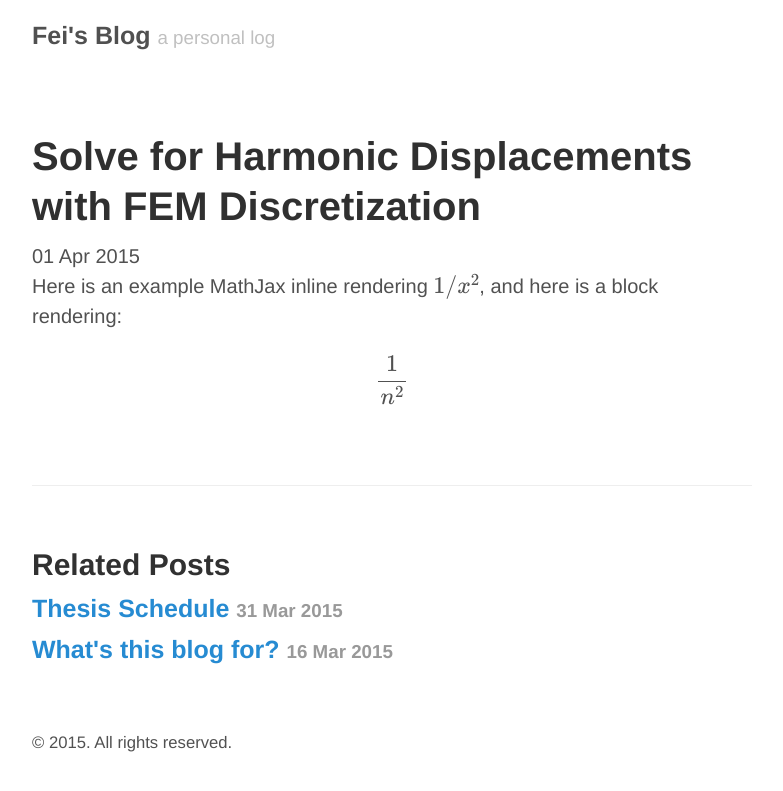
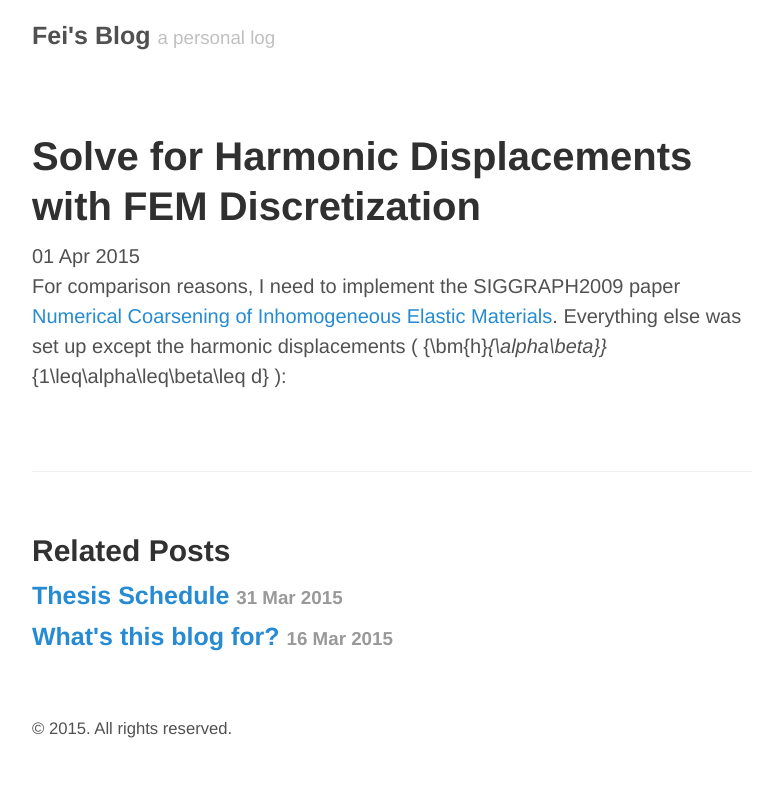
Before and after one commit to FeiZhu/blog, a Jekyll site: the page built from _posts/2015-04-01-solving-harmonic-displacements-with-fem-discretization.md, in a window 1280 px wide. Shown: the top 791 px of the page, without its empty margins (248-1031 px from the left). Built offline with Jekyll 4.4.1, drawn with Linux system fonts in a browser that asks for light colours; Markdown is read by kramdown in place of the engine named in the settings; formulas are drawn with MathJax 3.

```diff
--- a/_config.yml
+++ b/_config.yml
@@ -14,4 +14,4 @@ author:
   email:
 
 # For MathJax
-markdown: kramdown
+markdown: redcarpet
--- a/_posts/2015-04-01-solving-harmonic-displacements-with-fem-discretization.md
+++ b/_posts/2015-04-01-solving-harmonic-displacements-with-fem-discretization.md
@@ -3,5 +3,4 @@ layout: post
 title: Solve for Harmonic Displacements with FEM Discretization
 ---
 
-Here is an example MathJax inline rendering \\( 1/x^{2} \\), and here is a block rendering:
-\\[ \frac{1}{n^{2}} \\]
+For comparison reasons, I need to implement the SIGGRAPH2009 paper [Numerical Coarsening of Inhomogeneous Elastic Materials](http://users.cms.caltech.edu/~owhadi/publications/KMOD09.pdf). Everything else was set up except the harmonic displacements \( \{\bm{h}_{\alpha\beta}\}_{1\leq\alpha\leq\beta\leq d}  \):
```
